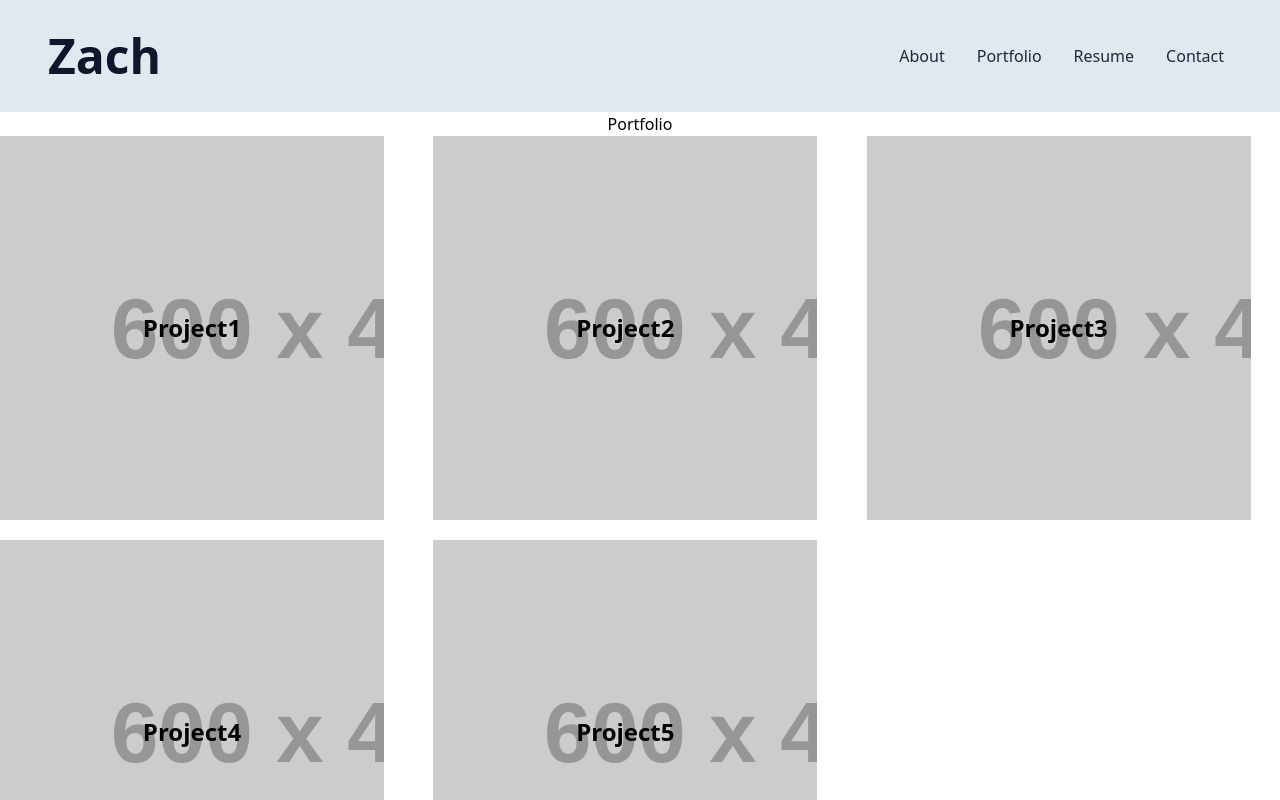
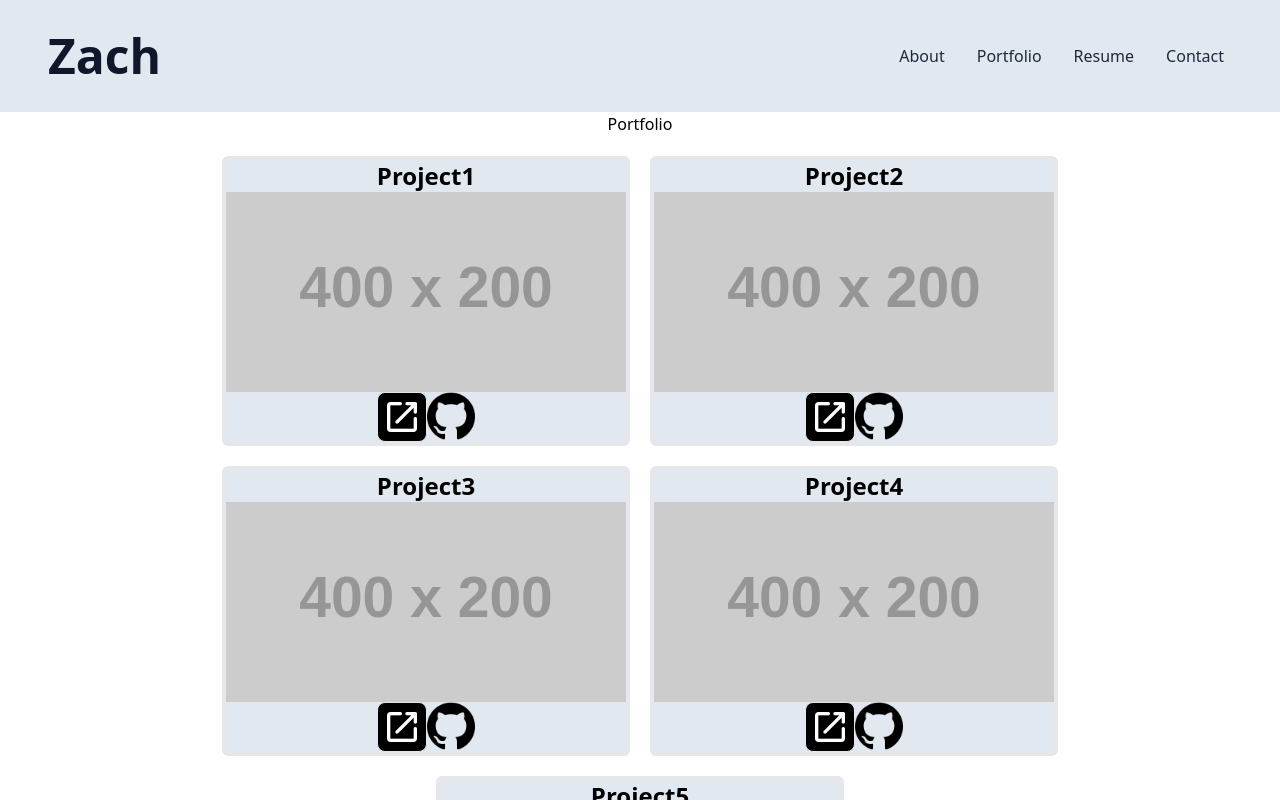
Before and after one commit to Zgibbs58/Portfolio-React, a React (Vite) app: page /portfolio in a window 1280 px wide. Shown: the top 800 px of the page. Built offline with nearby package versions, Linux system fonts and the light colour scheme.

Commit message:
Updated project array to include links for github and deployed site.

```diff
--- a/src/components/Project.jsx
+++ /dev/null
@@ -1,10 +0,0 @@
-export default function Project(props) {
-  return (
-    <div
-      style={{ backgroundImage: `url(${props.image})` }}
-      className="flex justify-center items-center h-96 object-cover w-96 gap-3 text-2xl font-bold"
-    >
-      {props.title}
-    </div>
-  );
-}
--- /dev/null
+++ b/src/components/Projects/Project.jsx
@@ -0,0 +1,18 @@
+import linkIcon from "../../assets/externalLink.png";
+import gitHubLogo from "../../assets/gitHubLogo.png";
+export default function Project(props) {
+  return (
+    <div className="text-2xl font-bold border-4 rounded-md bg-slate-200">
+      {props.title}
+      <img src={props.image} alt="" />
+      <div className="flex justify-center center-align">
+        <a href="#" className="inline-block">
+          <img className="m-0 bg-black border rounded-lg" src={linkIcon} alt="External Link" />
+        </a>
+        <a href="#" className="inline-block">
+          <img className="w-12 m-0" src={gitHubLogo} alt="gitHub Logo" />
+        </a>
+      </div>
+    </div>
+  );
+}
--- a/src/pages/Portfolio.jsx
+++ b/src/pages/Portfolio.jsx
@@ -1,34 +1,44 @@
-import Project from "../components/Project";
+import Project from "../components/Projects/Project";
 
 export default function Portfolio() {
   const projects = [
     {
-      imgUrl: "https://placehold.co/600x400",
+      imgUrl: "https://placehold.co/400x200",
       title: "Project1",
+      deployedLink: "#",
+      gitLink: "#",
     },
     {
-      imgUrl: "https://placehold.co/600x400",
+      imgUrl: "https://placehold.co/400x200",
       title: "Project2",
+      deployedLink: "#",
+      gitLink: "#",
     },
     {
-      imgUrl: "https://placehold.co/600x400",
+      imgUrl: "https://placehold.co/400x200",
       title: "Project3",
+      deployedLink: "#",
+      gitLink: "#",
     },
     {
-      imgUrl: "https://placehold.co/600x400",
+      imgUrl: "https://placehold.co/400x200",
       title: "Project4",
+      deployedLink: "#",
+      gitLink: "#",
     },
     {
-      imgUrl: "https://placehold.co/600x400",
+      imgUrl: "https://placehold.co/400x200",
       title: "Project5",
+      deployedLink: "#",
+      gitLink: "#",
     },
   ];
   return (
     <>
       <h1>Portfolio</h1>
-      <div className=" grid grid-cols-1 md:grid-cols-2 lg:grid-cols-3 gap-5">
+      <div className=" flex flex-wrap justify-center gap-5 p-5">
         {projects.map((project) => (
-          <Project key={project.title} image={project.imgUrl} title={project.title} />
+          <Project key={project.title} image={project.imgUrl} title={project.title} deployedLink={project.deployedLink} gitLink={project.gitLink} />
         ))}
       </div>
     </>
```
Also changed, not shown: src/assets/externalLink.png (added), src/assets/githubLogo.png (added).
